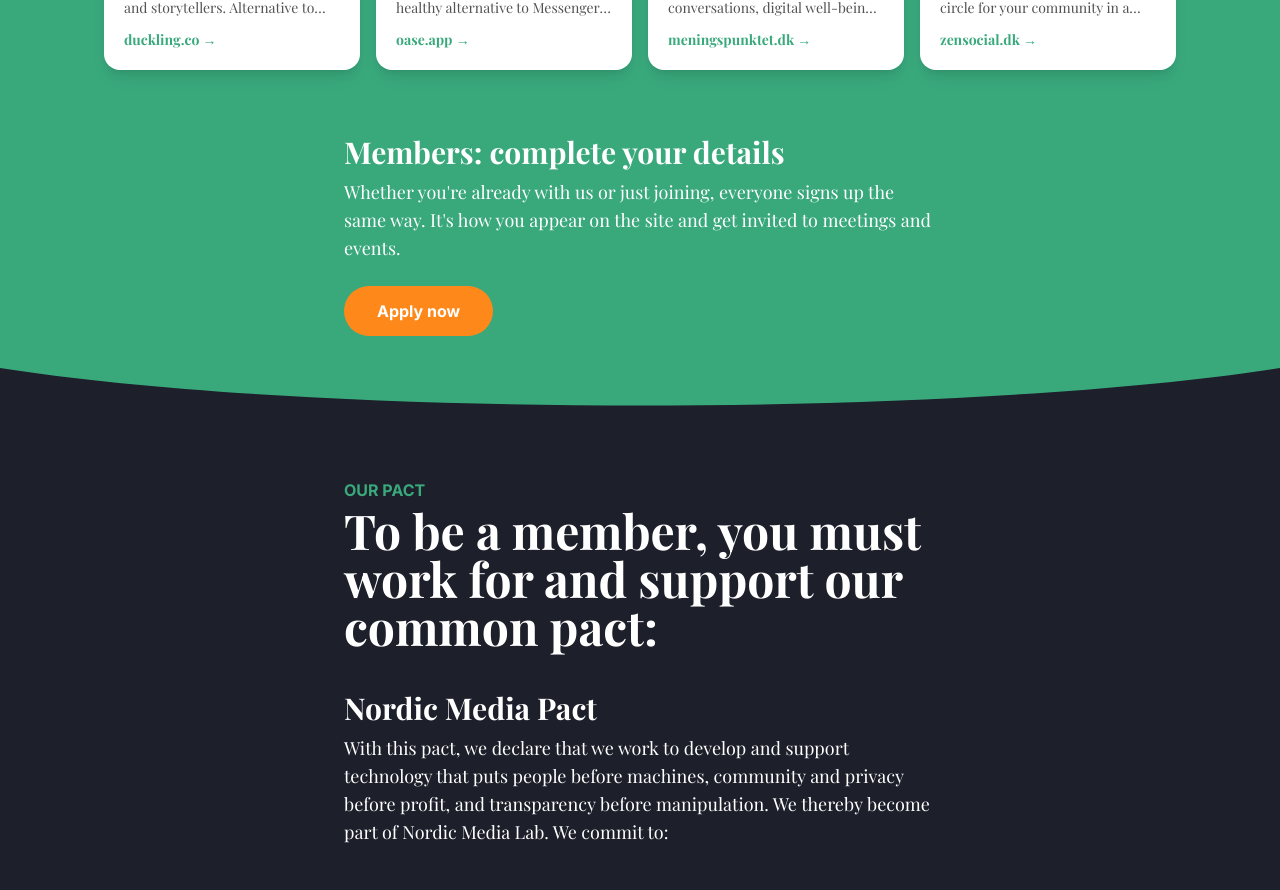
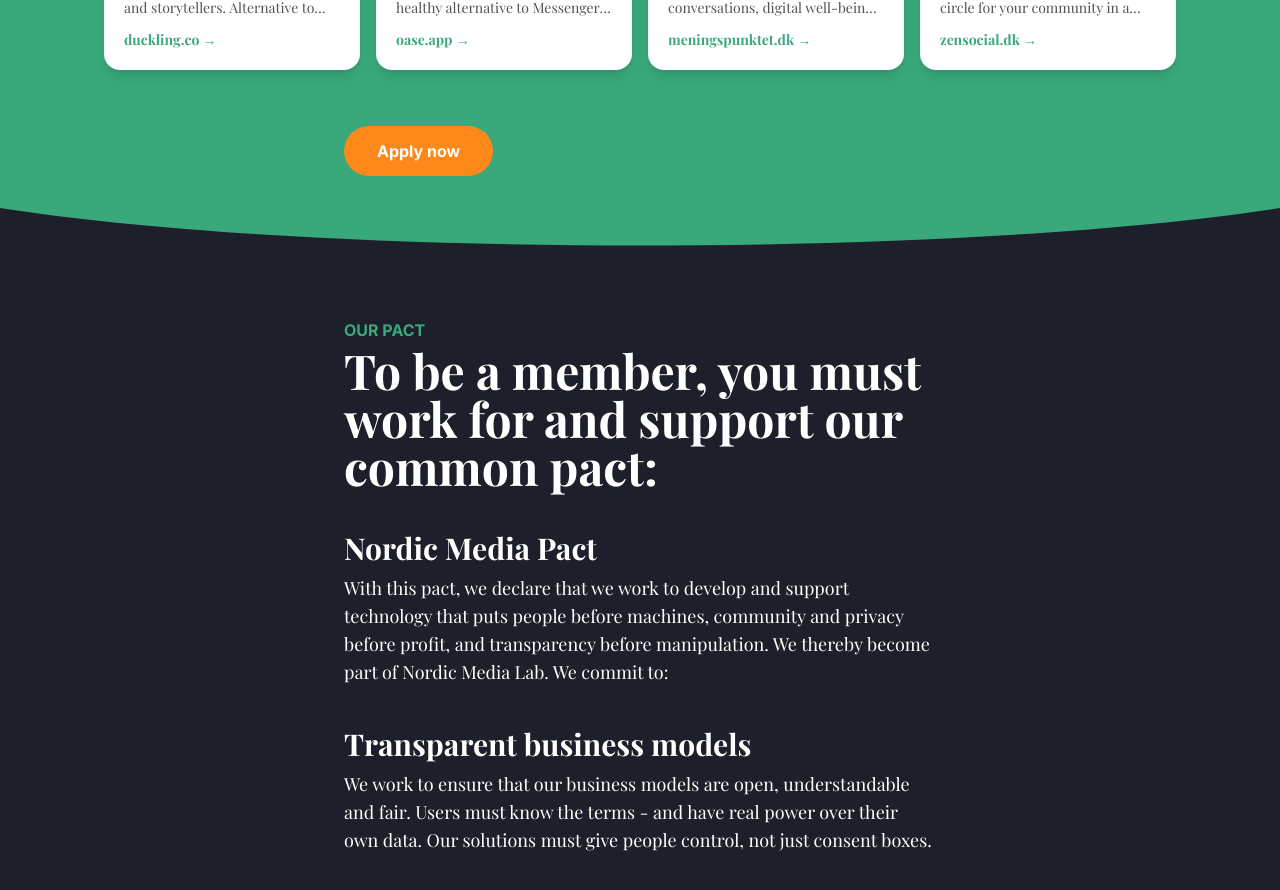
Before and after one commit to jeppeliisberg/nordicmedialab.dk, a React (Vite) app: page / in a window 1280 px wide. Shown: the part 2759-3649 px from the top of the page. Built offline with nearby package versions, Linux system fonts and the light colour scheme.

Commit message:
Members: drop the apply CTA heading and paragraph, keep the button

```diff
--- a/src/views/Main.jsx
+++ b/src/views/Main.jsx
@@ -83,9 +83,7 @@
                 <div className="max-w-6xl mx-auto px-6 md:px-10 mt-14">
                     <MembersGrid cards={membersData}/>
                 </div>
-                <div className="relative px-10 max-w-2xl mx-auto mt-16 text-white">
-                    <h2 className="font-serif text-2xl lg:text-3xl font-bold mb-2">{t('submit.ctaTitle')}</h2>
-                    <p className="font-serif text-lg mb-6">{t('submit.ctaText')}</p>
+                <div className="relative px-10 max-w-2xl mx-auto mt-14">
                     <MemberSubmit/>
                 </div>
                 {/**
```
